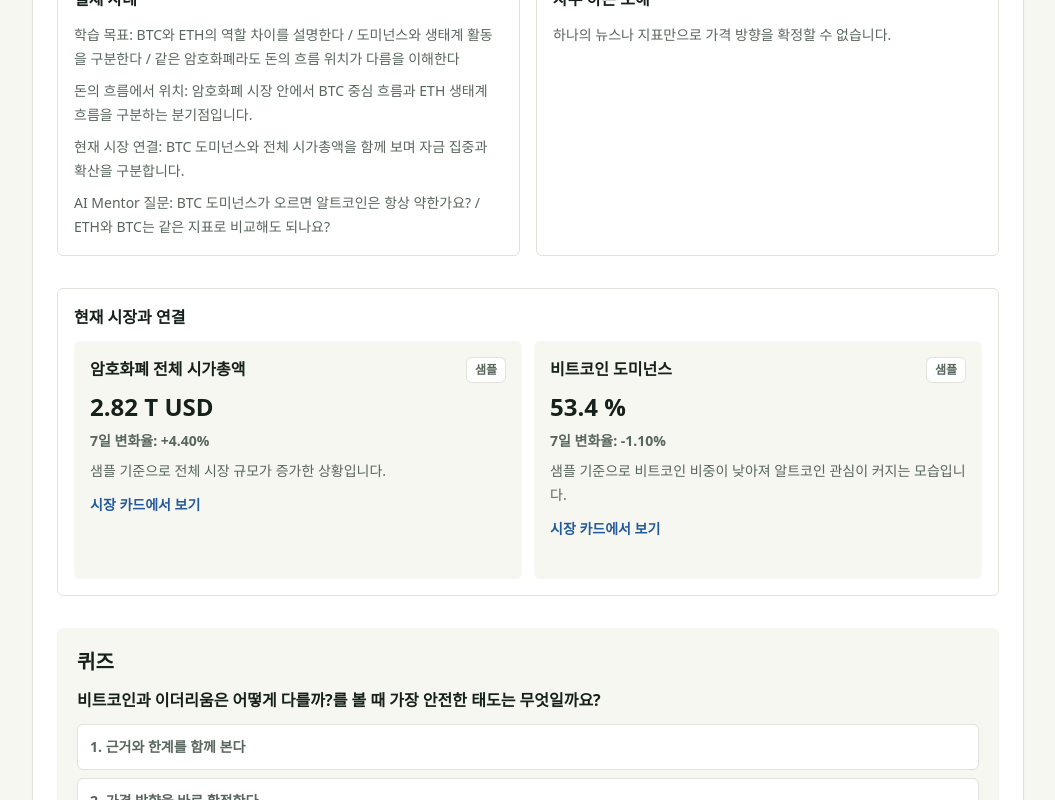
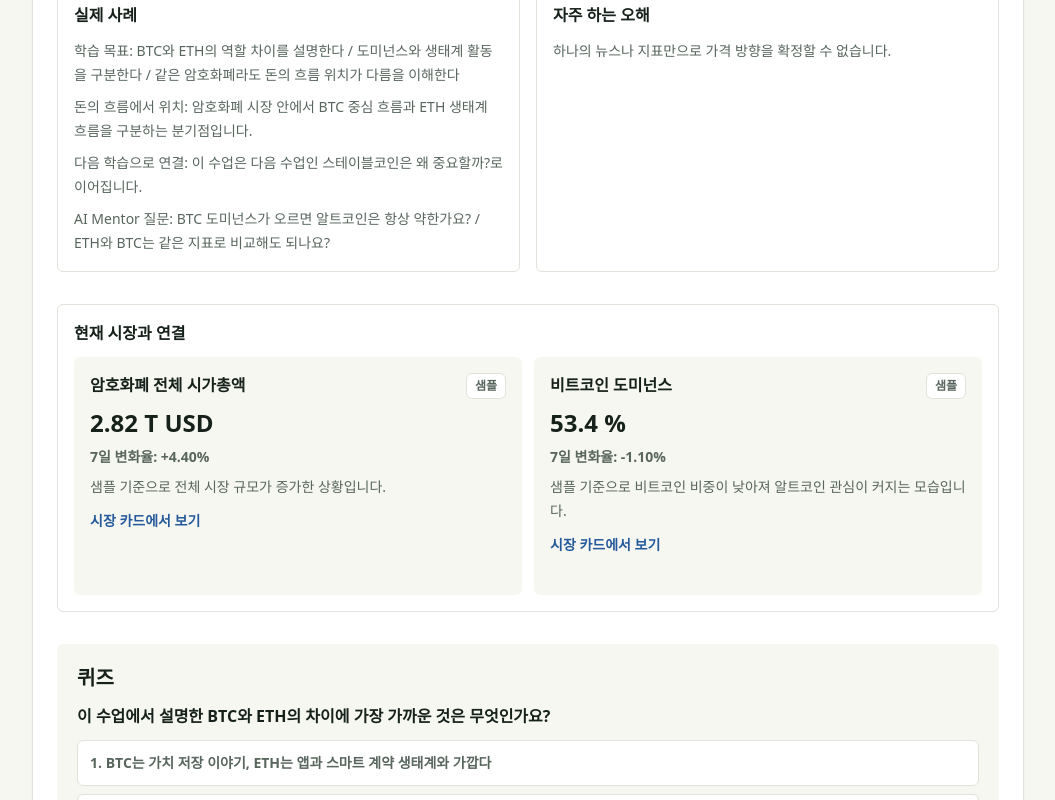
Before and after one commit to weeds1011-hash/crypto_study, a Next.js app: page /learn/bitcoin-ethereum in a window 1280 px wide. Shown: the part 1300-2100 px from the top of the page, without its empty margins (112-1167 px from the left). Built offline with nearby package versions, Linux system fonts and the light colour scheme.

Commit message:
Improve phase 8 lesson education quality

```diff
--- a/src/content/courses/university.ts
+++ b/src/content/courses/university.ts
@@ -486,9 +486,6 @@ const lessonInputs: LessonInput[] = [
   },
 ];
 
-export const universityLessons: UniversityLesson[] = lessonInputs.map(lesson);
-export const universityLessonsById = new Map(universityLessons.map((item) => [item.id, item]));
-
 export function courseForLesson(lessonId: string) {
   const item = universityLessonsById.get(lessonId);
   return item ? courses.find((course) => course.id === item.courseId) : undefined;
@@ -515,12 +512,12 @@ export function toLegacyLesson(item: UniversityLesson): Lesson {
     summary: item.shortSummary,
     simpleExplanation: item.shortSummary,
     analogy: item.moneyFlowPosition,
-    detailedExplanation: `${item.explanation} ${item.whyItMatters} ${item.marketConnection} 다만 하나의 지표나 뉴스만으로 시장 방향을 확정하지는 않습니다.`,
+    detailedExplanation: `먼저 핵심 개념부터 봅니다. ${item.explanation} 다음으로 왜 중요한지 연결합니다. ${item.whyItMatters} 마지막으로 현재 시장과 연결합니다. ${item.marketConnection} 다만 하나의 지표나 뉴스만으로 시장 방향을 확정하지는 않습니다.`,
     whyItMatters: item.whyItMatters,
     examples: [
       { title: "학습 목표", description: item.learningObjectives.join(" / ") },
       { title: "돈의 흐름에서 위치", description: item.moneyFlowPosition },
-      { title: "현재 시장 연결", description: item.marketConnection },
+      { title: "다음 학습으로 연결", description: item.nextLesson ? `이 수업은 다음 수업인 ${universityLessonsById.get(item.nextLesson)?.title ?? item.nextLesson}로 이어집니다.` : "이 수업은 전체 시장 해석을 마무리하는 마지막 단계입니다." },
       { title: "AI Mentor 질문", description: item.aiMentorPrompts.join(" / ") },
     ],
     misconceptions: ["하나의 뉴스나 지표만으로 가격 방향을 확정할 수 없습니다."],
@@ -546,13 +543,117 @@ function lesson(input: LessonInput): UniversityLesson {
     aiMentorQuestions: input.aiMentorPrompts,
     prerequisiteLessons: input.prerequisites,
     estimatedMinutes: input.estimatedReadingTime,
-    quiz: [
-      {
-        question: `${input.title}를 볼 때 가장 안전한 태도는 무엇일까요?`,
-        options: ["근거와 한계를 함께 본다", "가격 방향을 바로 확정한다", "데이터가 없으면 0으로 본다", "뉴스 하나만 믿는다"],
-        answerIndex: 0,
-        explanation: "학습 시스템은 연결된 지표, 뉴스, 용어, 한계를 함께 보도록 설계되어 있습니다.",
-      },
-    ],
+    quiz: [quizBySlug[input.slug] ?? defaultQuiz(input.title)],
   };
 }
+
+function defaultQuiz(title: string): QuizQuestion {
+  return {
+    question: `${title}를 공부할 때 가장 안전한 태도는 무엇일까요?`,
+    options: ["근거와 한계를 함께 본다", "가격 방향을 바로 확정한다", "데이터가 없으면 0으로 본다", "뉴스 하나만 믿는다"],
+    answerIndex: 0,
+    explanation: "학습 시스템은 연결된 지표, 뉴스, 용어, 한계를 함께 보도록 설계되어 있습니다.",
+  };
+}
+
+const quizBySlug: Record<string, QuizQuestion> = {
+  "what-is-money": {
+    question: "이 수업에서 말하는 돈의 가장 중요한 특징은 무엇인가요?",
+    options: ["사람들이 함께 믿고 쓰는 약속이라는 점", "가격이 항상 오르는 자산이라는 점", "암호화폐와 완전히 같은 것이라는 점", "정부가 없어도 항상 안정적이라는 점"],
+    answerIndex: 0,
+    explanation: "돈은 사람들이 받아들인다는 믿음 위에서 작동합니다. 그래서 돈의 흐름을 보려면 먼저 그 약속이 어디에 머무는지 봐야 합니다.",
+  },
+  "store-of-value-medium-unit": {
+    question: "스테이블코인이 시장 안에서 자주 맡는 역할에 가장 가까운 것은 무엇인가요?",
+    options: ["거래하거나 대기하는 현금성 통로", "항상 가치가 오르는 성장 자산", "채굴 보상을 주는 전용 장비", "모든 체인의 거래 수수료"],
+    answerIndex: 0,
+    explanation: "스테이블코인은 시장 안에서 달러처럼 대기하거나 이동하는 통로로 자주 쓰입니다.",
+  },
+  "liquidity-basics": {
+    question: "유동성을 가장 쉽게 설명한 문장은 무엇인가요?",
+    options: ["돈이나 자산이 얼마나 쉽게 움직일 수 있는지", "코인의 이름이 얼마나 유명한지", "뉴스가 몇 개나 나왔는지", "가격이 하루에 반드시 오르는 정도"],
+    answerIndex: 0,
+    explanation: "유동성은 움직임의 쉬움과 관련됩니다. 시장에 돈과 거래 상대가 많을수록 자산이 더 쉽게 움직일 수 있습니다.",
+  },
+  "interest-rates": {
+    question: "금리가 높을 때 위험자산에 부담이 될 수 있는 이유는 무엇인가요?",
+    options: ["안전한 곳에 머물러도 받을 수 있는 보상이 커지기 때문", "모든 코인의 공급량이 자동으로 줄어들기 때문", "블록체인이 멈추기 때문", "뉴스가 모두 사라지기 때문"],
+    answerIndex: 0,
+    explanation: "금리가 높으면 안전한 선택지도 매력적입니다. 그래서 위험자산으로 돈이 이동하려면 더 강한 이유가 필요합니다.",
+  },
+  "dollar-liquidity": {
+    question: "스테이블코인 공급이 늘어도 바로 매수세라고 단정하면 안 되는 이유는 무엇인가요?",
+    options: ["달러 환경과 실제 이동 경로를 함께 확인해야 하기 때문", "스테이블코인은 항상 가치가 0이 되기 때문", "BTC 도미넌스와 전혀 관련이 없기 때문", "금리는 암호화폐와 절대 관련이 없기 때문"],
+    answerIndex: 0,
+    explanation: "스테이블코인은 대기 자금의 단서일 수 있지만, 그 돈이 실제로 어디로 움직이는지 추가 확인이 필요합니다.",
+  },
+  "risk-assets": {
+    question: "위험자산 선호가 강해졌다는 말에 가장 가까운 설명은 무엇인가요?",
+    options: ["사람들이 더 큰 변동성을 감수하고 수익 기회를 찾는 상태", "모든 투자자가 현금만 보유하는 상태", "뉴스를 전혀 보지 않는 상태", "블록체인의 거래가 모두 사라지는 상태"],
+    answerIndex: 0,
+    explanation: "위험자산 선호는 돈이 안전한 곳에서 더 변동성이 큰 자산으로 움직일 수 있는 분위기를 뜻합니다.",
+  },
+  "money-flow": {
+    question: "돈의 흐름을 읽을 때 가장 좋은 태도는 무엇인가요?",
+    options: ["여러 구간의 신호를 나누어 보고 강한 곳과 약한 곳을 구분한다", "가격이 오른 코인 하나만 보고 결론낸다", "데이터가 없으면 0으로 처리한다", "뉴스 제목만 보고 방향을 확정한다"],
+    answerIndex: 0,
+    explanation: "돈의 흐름은 여러 구간으로 나누어 봐야 합니다. 한 지표만으로 전체 방향을 확정하면 오해하기 쉽습니다.",
+  },
+  "stablecoin-pipeline": {
+    question: "스테이블코인 공급 증가를 해석할 때 가장 중요한 추가 확인은 무엇인가요?",
+    options: ["그 자금이 거래소, 체인, DeFi 중 어디로 이동하는지", "코인 이름이 얼마나 짧은지", "차트 색상이 무엇인지", "모든 뉴스가 긍정적인지"],
+    answerIndex: 0,
+    explanation: "공급 증가는 대기 자금의 단서일 수 있지만, 실제 해석은 그 자금이 어디로 움직이는지와 함께 봐야 합니다.",
+  },
+  "exchange-chain-flow": {
+    question: "거래소 유입이나 체인 활동을 볼 때 피해야 할 해석은 무엇인가요?",
+    options: ["하나의 이동을 무조건 매수나 매도로 단정하는 것", "여러 가능성을 함께 보는 것", "관련 뉴스와 지표를 확인하는 것", "데이터 상태를 확인하는 것"],
+    answerIndex: 0,
+    explanation: "자금 이동에는 여러 이유가 있을 수 있습니다. 거래소와 체인 데이터는 방향을 단정하기보다 가능성을 좁히는 자료로 봐야 합니다.",
+  },
+  "what-is-crypto": {
+    question: "암호화폐를 이해할 때 가장 먼저 구분해야 하는 것은 무엇인가요?",
+    options: ["각 코인이 어떤 목적과 역할을 갖는지", "로고 색상이 무엇인지", "가격이 어제보다 올랐는지만", "거래소 이름이 얼마나 유명한지"],
+    answerIndex: 0,
+    explanation: "코인마다 목적이 다릅니다. 목적을 알아야 돈이 왜 그 자산으로 이동하는지 해석할 수 있습니다.",
+  },
+  "bitcoin-ethereum": {
+    question: "이 수업에서 설명한 BTC와 ETH의 차이에 가장 가까운 것은 무엇인가요?",
+    options: ["BTC는 가치 저장 이야기, ETH는 앱과 스마트 계약 생태계와 가깝다", "둘은 완전히 같은 역할만 한다", "ETH는 블록체인과 관련이 없다", "BTC는 DeFi 앱 실행만을 위해 만들어졌다"],
+    answerIndex: 0,
+    explanation: "BTC와 ETH는 모두 암호화폐지만 돈이 머무는 이유와 시장에서 보는 역할이 다를 수 있습니다.",
+  },
+  stablecoins: {
+    question: "스테이블코인을 해석할 때 가장 조심해야 할 점은 무엇인가요?",
+    options: ["공급량만 보고 바로 매수세라고 단정하지 않는 것", "항상 가격이 크게 오른다고 믿는 것", "준비금과 디페깅 위험을 보지 않는 것", "시장 유동성과 완전히 무관하다고 보는 것"],
+    answerIndex: 0,
+    explanation: "스테이블코인 공급은 중요한 단서지만, 실제 자금 이동과 위험을 함께 확인해야 합니다.",
+  },
+  tokenomics: {
+    question: "토큰 경제학에서 함께 봐야 하는 요소로 가장 알맞은 것은 무엇인가요?",
+    options: ["발행량, 유통량, 락업, 보상 구조", "로고 디자인과 이름 길이", "하루 동안의 검색량만", "거래소 앱의 색상"],
+    answerIndex: 0,
+    explanation: "토큰 가격은 돈의 유입뿐 아니라 공급 구조의 영향을 받습니다. 그래서 발행량과 유통량 같은 요소를 함께 봐야 합니다.",
+  },
+  tvl: {
+    question: "TVL이 늘었을 때 바로 확인해야 할 것은 무엇인가요?",
+    options: ["실제 예치가 늘었는지, 자산 가격 상승 효과인지", "모든 DeFi가 안전해졌는지", "금리가 사라졌는지", "비트코인 공급량이 늘었는지"],
+    answerIndex: 0,
+    explanation: "TVL은 자산 가격 변화만으로도 늘 수 있습니다. 실제 자금 유입인지 확인해야 더 안전하게 해석할 수 있습니다.",
+  },
+  "onchain-risk": {
+    question: "온체인 데이터를 볼 때 가장 조심해야 할 해석은 무엇인가요?",
+    options: ["활성 주소를 곧바로 실제 사용자 수로 단정하는 것", "데이터 출처를 확인하는 것", "관련 뉴스와 함께 보는 것", "한계를 표시하는 것"],
+    answerIndex: 0,
+    explanation: "한 사람이 여러 주소를 쓸 수 있고 내부 이동도 있을 수 있습니다. 그래서 활성 주소를 바로 사용자 수로 단정하면 위험합니다.",
+  },
+  "market-synthesis": {
+    question: "시장 해석을 종합할 때 가장 안전한 방식은 무엇인가요?",
+    options: ["근거, 반대 신호, 모르는 부분을 함께 정리한다", "가장 마음에 드는 지표 하나만 고른다", "가격 예측을 확정적으로 말한다", "데이터 상태는 보지 않는다"],
+    answerIndex: 0,
+    explanation: "학습용 시장 해석은 확정 예측이 아니라 근거와 한계를 함께 정리하는 과정입니다.",
+  },
+};
+
+export const universityLessons: UniversityLesson[] = lessonInputs.map(lesson);
+export const universityLessonsById = new Map(universityLessons.map((item) => [item.id, item]));
```
